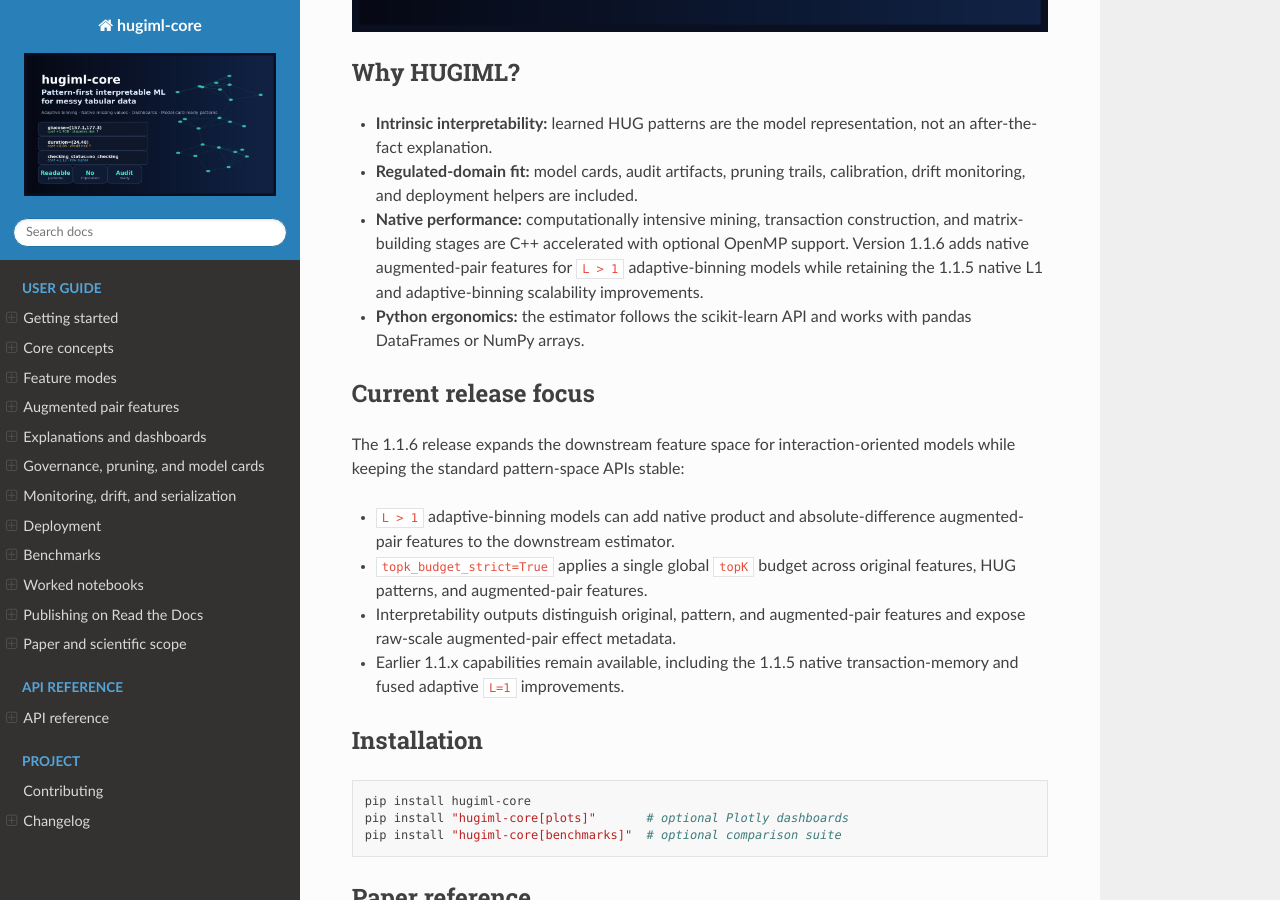
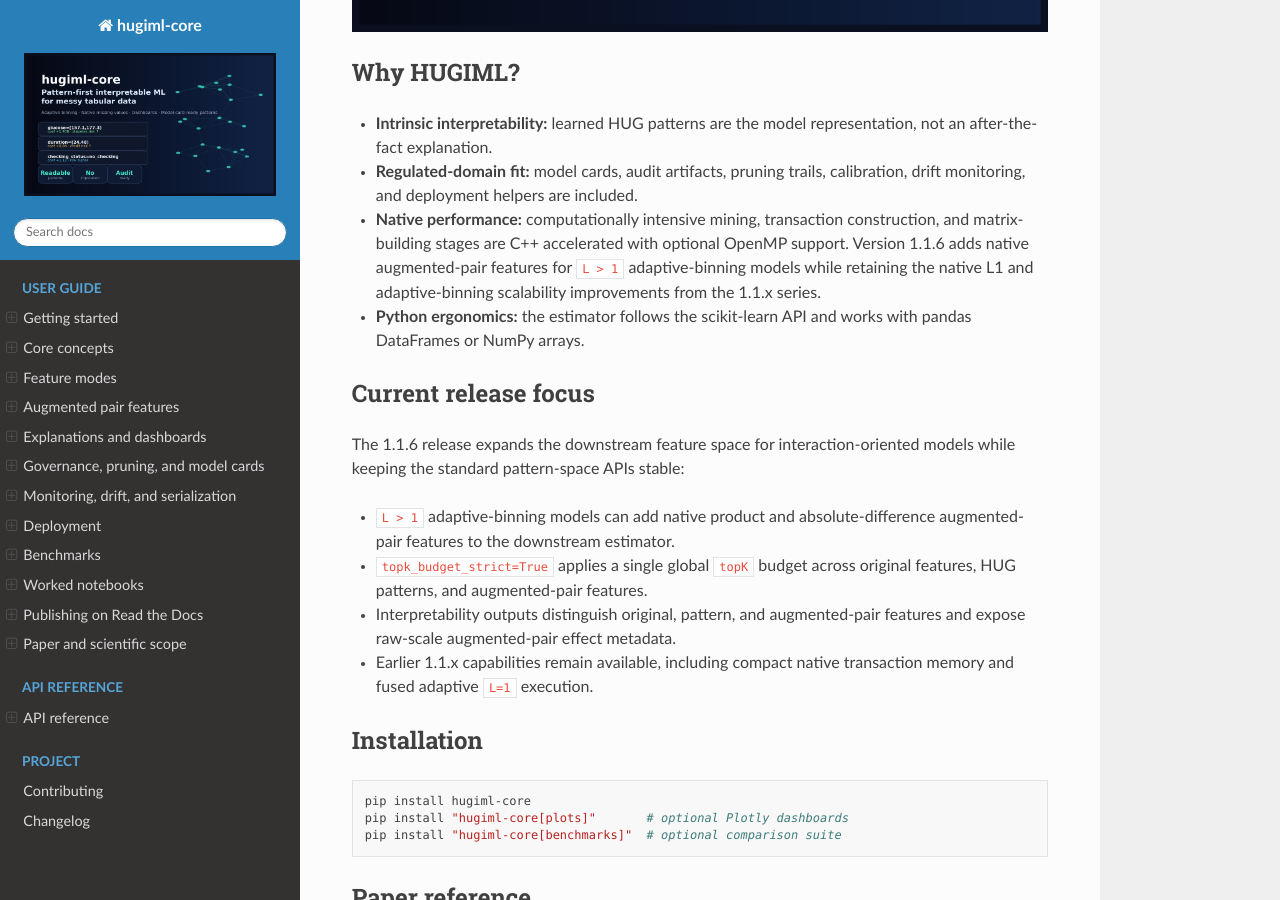
Before and after one commit to srikumar2050/hugiml-core, a Sphinx documentation site: the page built from docs/index.rst, in a window 1280 px wide and 900 px high, scrolled down 740 px. Built offline with Sphinx 7.4.7 and the Read the Docs theme 3.1.0, drawn with Linux system fonts in a browser that asks for light colours.

Commit message:
Add files via upload

```diff
--- a/docs/benchmarks.rst
+++ b/docs/benchmarks.rst
@@ -42,7 +42,7 @@
 Interpretation guidance
 -----------------------
 
-The benchmark suite should be read as a trade-off analysis, not as a universal ranking. Boosted tree models often deliver the highest raw predictive score, while HUGIML emphasizes compact pattern-level explanations, governance artifacts, and auditable behavior. For larger datasets, start with ``L=1`` and a bounded ``topK`` to keep mining and audit complexity manageable. In 1.1.5 and later, the fused native ``L=1`` path is also the preferred benchmark setting for large adaptive-binning runs because it avoids intermediate adaptive binned-matrix materialization.
+The benchmark suite should be read as a trade-off analysis, not as a universal ranking. Boosted tree models often deliver the highest raw predictive score, while HUGIML emphasizes compact pattern-level explanations, governance artifacts, and auditable behavior. For larger datasets, start with ``L=1`` and a bounded ``topK`` to keep mining and audit complexity manageable. The fused native ``L=1`` path is the preferred benchmark setting for large adaptive-binning runs because it avoids intermediate adaptive binned-matrix materialization.
 
 Reproducibility notes
 ---------------------
--- a/docs/concepts.rst
+++ b/docs/concepts.rst
@@ -115,7 +115,7 @@
 
 The 1.1.x native path keeps the modeling interface stable but changes where work is bounded internally. The effective ``topK`` value is passed into the native mining stage before candidate retention, rather than being treated only as a post-processing cap. This is closer to the original HUGIML Java implementation and is important for larger datasets because fewer non-final candidates need to be materialized.
 
-For ``L=1`` fits, the native hot path fuses transaction preparation, singleton pattern mining, information-gain filtering, top-K retention, and sparse matrix construction. In 1.1.5 and later this hot path also supports adaptive binning without first materializing a separate binned matrix, which is the recommended route for large adaptive singleton workflows. Set ``use_hotpath=False`` only when comparing against the older three-stage path for debugging or benchmarking.
+For ``L=1`` fits, the native hot path fuses transaction preparation, singleton pattern mining, information-gain filtering, top-K retention, and sparse matrix construction. This hot path supports adaptive binning without first materializing a separate binned matrix, which is the recommended route for large adaptive singleton workflows. Set ``use_hotpath=False`` only when comparing against the older three-stage path for debugging or benchmarking.
 
 Transaction construction is performed in row-stripe chunks on the non-fused path, and materialized native transactions now store compact item ids with shared item-level utility lookup. The resulting model is intended to match the previous transaction semantics while reducing repeated utility storage and making memory use less bursty. This is most useful for wide data, large batches, and cross-validation loops.
 
@@ -124,7 +124,7 @@
 Operational stability controls
 ------------------------------
 
-Use ``n_jobs=-1`` to allow the native backend to use all available OpenMP threads. In 1.1.5 and later the adaptive bin-selection and bin-code application stages can use this parallelism before the main mining step, so it benefits adaptive workflows as well as the fused ``L=1`` path.
+Use ``n_jobs=-1`` to allow the native backend to use all available OpenMP threads. The adaptive bin-selection and bin-code application stages can use this parallelism before the main mining step, so it benefits adaptive workflows as well as the fused ``L=1`` path.
 
 ``max_fit_seconds`` is a wall-clock budget for the native mining stage. If the budget or memory pressure prevents the full configuration from completing, HUGIML attempts safer fallback configurations, records the degraded outcome in ``fit_metadata_.degraded``, and raises a clear ``HUGIMLTimeoutError`` or ``HUGIMLMemoryError`` only when it cannot recover. Inspect ``fit_metadata_`` after fitting to review pattern counts, stage timings, memory estimates, OpenMP thread count, and whether a fallback was used.
 
--- a/docs/index.rst
+++ b/docs/index.rst
@@ -14,7 +14,7 @@
 
 * **Intrinsic interpretability:** learned HUG patterns are the model representation, not an after-the-fact explanation.
 * **Regulated-domain fit:** model cards, audit artifacts, pruning trails, calibration, drift monitoring, and deployment helpers are included.
-* **Native performance:** computationally intensive mining, transaction construction, and matrix-building stages are C++ accelerated with optional OpenMP support. Version 1.1.6 adds native augmented-pair features for ``L > 1`` adaptive-binning models while retaining the 1.1.5 native L1 and adaptive-binning scalability improvements.
+* **Native performance:** computationally intensive mining, transaction construction, and matrix-building stages are C++ accelerated with optional OpenMP support. Version 1.1.6 adds native augmented-pair features for ``L > 1`` adaptive-binning models while retaining the native L1 and adaptive-binning scalability improvements from the 1.1.x series.
 * **Python ergonomics:** the estimator follows the scikit-learn API and works with pandas DataFrames or NumPy arrays.
 
 
@@ -26,7 +26,7 @@
 * ``L > 1`` adaptive-binning models can add native product and absolute-difference augmented-pair features to the downstream estimator.
 * ``topk_budget_strict=True`` applies a single global ``topK`` budget across original features, HUG patterns, and augmented-pair features.
 * Interpretability outputs distinguish original, pattern, and augmented-pair features and expose raw-scale augmented-pair effect metadata.
-* Earlier 1.1.x capabilities remain available, including the 1.1.5 native transaction-memory and fused adaptive ``L=1`` improvements.
+* Earlier 1.1.x capabilities remain available, including compact native transaction memory and fused adaptive ``L=1`` execution.
 
 Installation
 ------------
@@ -69,6 +69,7 @@
 
 .. toctree::
    :maxdepth: 1
+   :titlesonly:
    :caption: Project
 
    contributing
```
Also changed, not shown: 1 other file.
